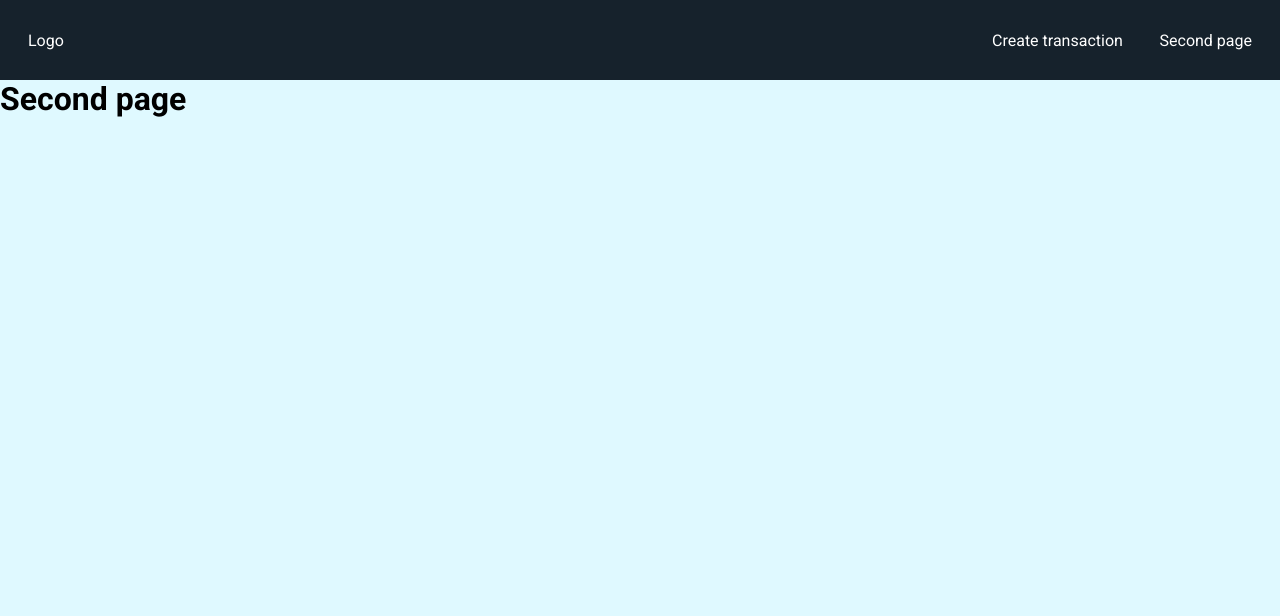
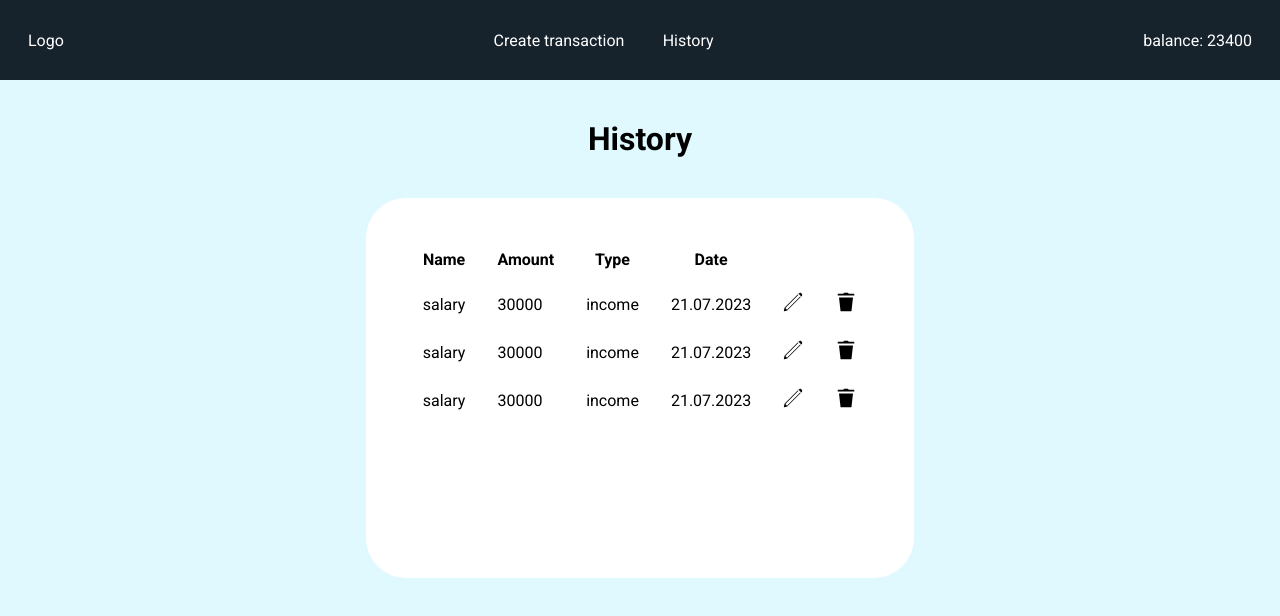
Before and after one commit to Adwasar/finance-accounting, a React (Create React App) app: page /second-page in a window 1280 px wide. Shown: the top 616 px of the page. Built offline with nearby package versions, Linux system fonts and the light colour scheme.

Commit message:
feat: history page layout

```diff
--- a/src/components/Header/Header.module.scss
+++ b/src/components/Header/Header.module.scss
@@ -3,6 +3,7 @@
   background-color: rgb(22, 34, 44);
   display: flex;
   align-items: center;
+  color: #fff;
 
   a {
     color: #fff;
@@ -19,5 +20,5 @@
   display: flex;
   flex-direction: row;
   justify-content: space-between;
-  width: 260px;
+  width: 220px;
 }
--- a/src/components/Header/index.jsx
+++ b/src/components/Header/index.jsx
@@ -14,10 +14,11 @@ function Header(props) {
               <Link>Create transaction</Link>
             </li>
             <li>
-              <Link to="/second-page">Second page</Link>
+              <Link to="/second-page">History</Link>
             </li>
           </ul>
         </nav>
+        <span>balance: 23400</span>
       </div>
     </header>
   );
--- /dev/null
+++ b/src/pages/HistoryPage/HistoryPage.module.scss
@@ -0,0 +1,27 @@
+.history-title {
+  margin: 40px;
+  text-align: center;
+}
+
+.history {
+  position: relative;
+  margin: 40px auto;
+  padding: 40px;
+  border-radius: 40px;
+  width: min-content;
+  background-color: #fff;
+  min-height: 300px;
+
+  td,
+  th {
+    padding: 10px 15px;
+  }
+
+  .balance {
+    font-size: 26px;
+    font-weight: 700;
+    position: fixed;
+    right: 400px;
+    top: 160px;
+  }
+}
--- /dev/null
+++ b/src/pages/HistoryPage/index.jsx
@@ -0,0 +1,61 @@
+import styles from './HistoryPage.module.scss';
+
+function SecondPage(props) {
+  return (
+    <div className="container">
+      <h1 className={styles['history-title']}>History</h1>
+      <div className={styles.history}>
+        <table className={styles.table}>
+          <thead>
+            <tr>
+              <th>Name</th>
+              <th>Amount</th>
+              <th>Type</th>
+              <th>Date</th>
+            </tr>
+          </thead>
+          <tbody>
+            <tr>
+              <td>salary</td>
+              <td>30000</td>
+              <td>income</td>
+              <td>21.07.2023</td>
+              <td>
+                <img src="/icons/edit.svg" alt="#" />
+              </td>
+              <td>
+                <img src="/icons/delete.svg" alt="#" />
+              </td>
+            </tr>
+            <tr>
+              <td>salary</td>
+              <td>30000</td>
+              <td>income</td>
+              <td>21.07.2023</td>
+              <td>
+                <img src="/icons/edit.svg" alt="#" />
+              </td>
+              <td>
+                <img src="/icons/delete.svg" alt="#" />
+              </td>
+            </tr>
+            <tr>
+              <td>salary</td>
+              <td>30000</td>
+              <td>income</td>
+              <td>21.07.2023</td>
+              <td>
+                <img className={styles.edit} src="/icons/edit.svg" alt="#" />
+              </td>
+              <td>
+                <img className={styles.delete} src="/icons/delete.svg" alt="#" />
+              </td>
+            </tr>
+          </tbody>
+        </table>
+      </div>
+    </div>
+  );
+}
+
+export default SecondPage;
--- a/src/pages/SecondPage.jsx
+++ /dev/null
@@ -1,5 +0,0 @@
-function SecondPage(props) {
-  return <h1>Second page</h1>;
-}
-
-export default SecondPage;
--- a/src/routing.jsx
+++ b/src/routing.jsx
@@ -3,7 +3,7 @@ import { createBrowserRouter } from 'react-router-dom';
 import Layout from './components/Layout';
 import NotFoundPage from './pages/NotFoundPage';
 import CreateTransactionPage from './pages/CreateTransactionPage';
-import SecondPage from './pages/SecondPage';
+import HistoryPage from './pages/HistoryPage';
 
 const router = createBrowserRouter([
   {
@@ -17,7 +17,7 @@ const router = createBrowserRouter([
       },
       {
         path: '/second-page',
-        element: <SecondPage />,
+        element: <HistoryPage />,
       },
     ],
   },
```
Also changed, not shown: public/icons/delete.svg (added), public/icons/edit.svg (added).
